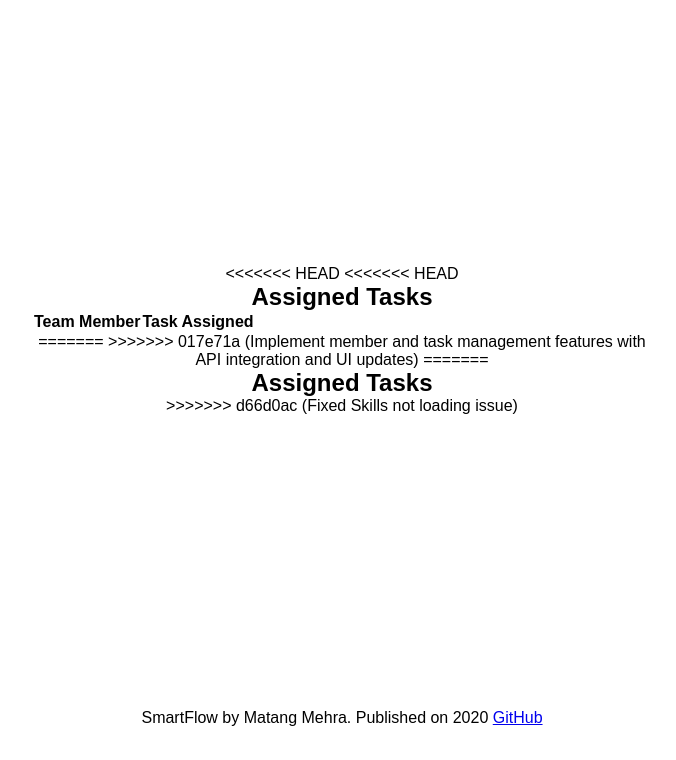
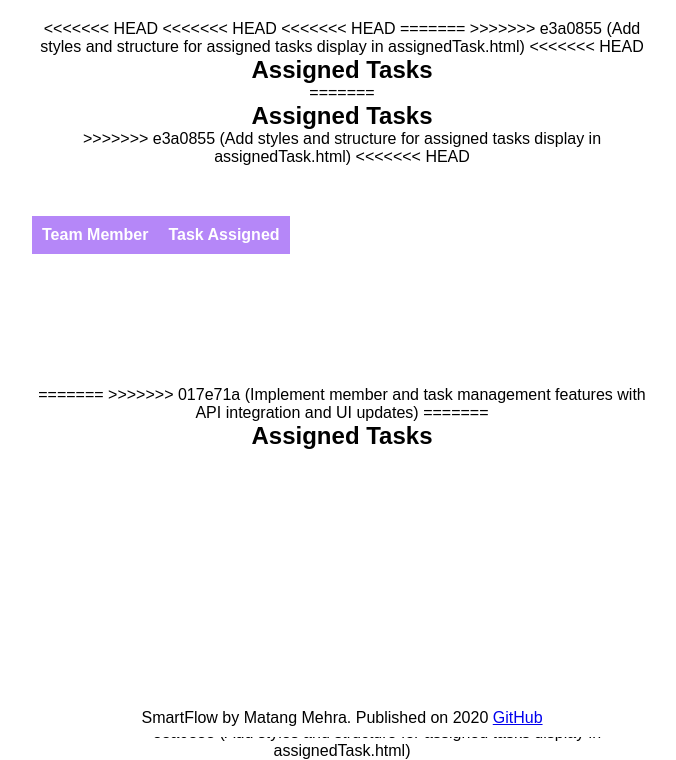
Before and after one commit to mgmehra2005/SmartFlow, a Python web app: template templates/assignedTask.html in a window 1280 px wide. Shown: the part 63-823 px from the top of the page, without its empty margins (298-974 px from the left). Before the commit the page ends 789 px from the top, so only its background shows below. Run offline with Jinja, Linux system fonts and the light colour scheme; the template is opened without the code that fills it: most values are stand-ins (such as "Sample title", 1, 10 or a date in 2020); lists and menus that the app fills with data are empty.

Commit message:
Add styles and structure for assigned tasks display in assignedTask.html

```diff
--- a/static/style.css
+++ b/static/style.css
@@ -704,3 +704,46 @@ div#AddedTaskTable {
         border: 1px solid #b587f8;
     }
 }
+
+
+#displayResult {
+    height: 100%;
+    width: 100%;
+    display: flex;
+    flex-direction: column;
+}
+
+#assignmentTable {
+    margin-top: 20px;
+    width: 100%;
+    border-collapse: collapse;
+    display: flex;
+    flex-direction: column;
+    margin-top: 50px;
+    /* border: 1px dashed red; */
+
+    thead {
+        width: 100%;
+    }
+
+    thead>tr {
+        background-color: #b587f8;
+        color: white;
+        border-collapse: collapse;
+
+        th {
+            padding: 10px;
+            font-size: 12pt;
+        }
+    }
+
+    tbody>tr {
+        background-color: #f9f9f9;
+        border-bottom: 1px solid #ddd;
+
+        td {
+            padding: 10px;
+            font-size: 12pt;
+        }
+    }
+}
--- a/templates/assignedTask.html
+++ b/templates/assignedTask.html
@@ -3,6 +3,9 @@
 {% block Centercontent %}
 <<<<<<< HEAD
 <<<<<<< HEAD
+<<<<<<< HEAD
+=======
+>>>>>>> e3a0855 (Add styles and structure for assigned tasks display in assignedTask.html)
 <style>
     #center-section {
         align-items: flex-start;
@@ -13,9 +16,15 @@
         assignTasks();
     });
 </script>
+<<<<<<< HEAD
 <h1>Assigned Tasks</h1>
 
 <div id="displayResult">
+=======
+<div id="displayResult">
+    <h1>Assigned Tasks</h1>
+
+>>>>>>> e3a0855 (Add styles and structure for assigned tasks display in assignedTask.html)
     <table id="assignmentTable">
         <thead id="assignmentTableHead">
             <tr>
@@ -25,6 +34,7 @@
         </thead>
         <tbody id="assignmentTableBody">
 
+<<<<<<< HEAD
 
         </tbody>
     </table>
@@ -45,4 +55,10 @@
 
     </div>
 >>>>>>> d66d0ac (Fixed Skills not loading issue)
+=======
+        </tbody>
+    </table>
+
+</div>
+>>>>>>> e3a0855 (Add styles and structure for assigned tasks display in assignedTask.html)
 {% endblock %}
```
